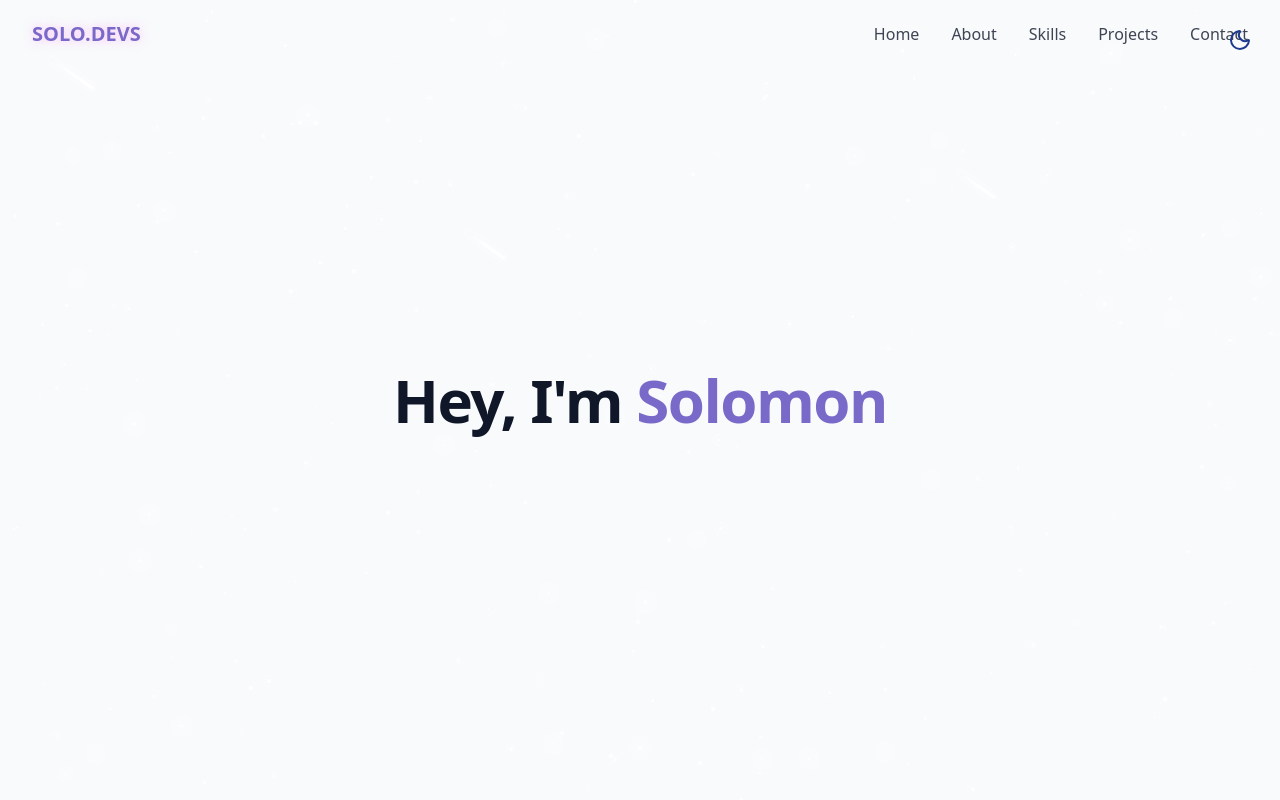
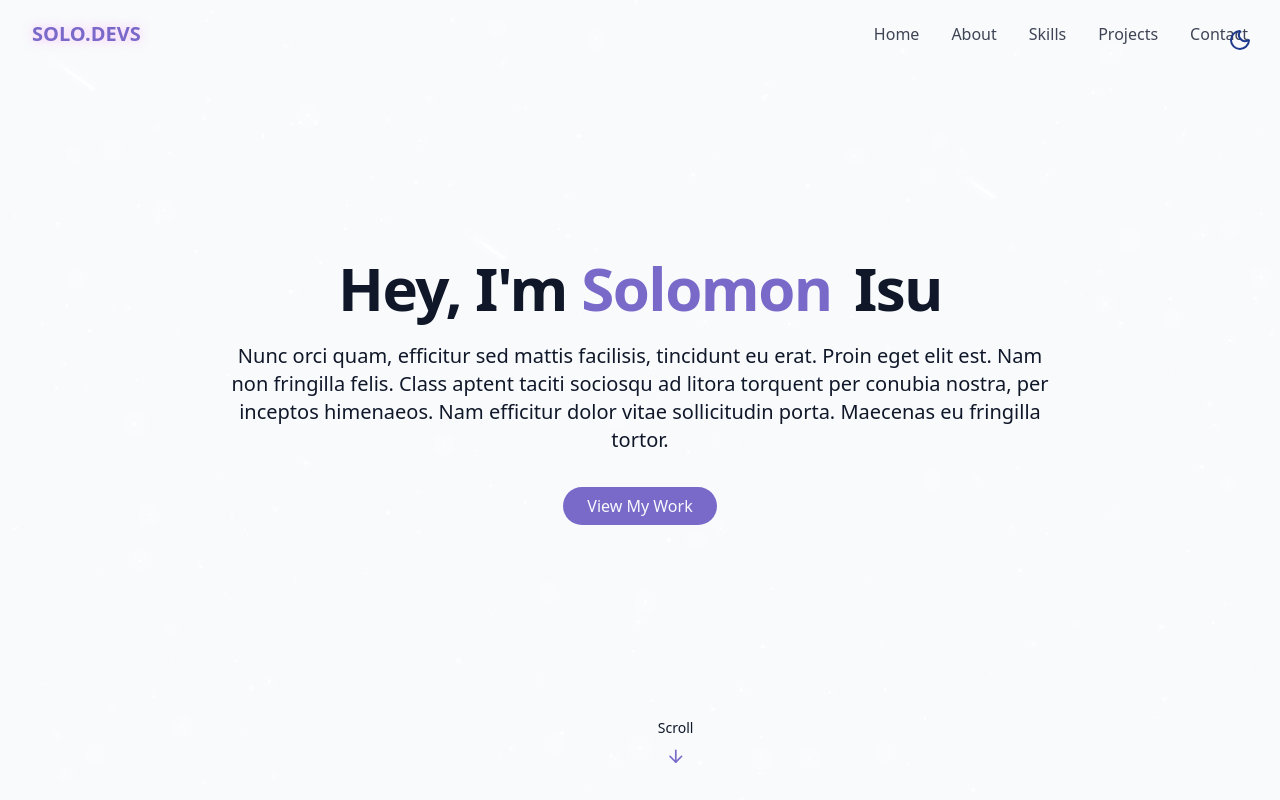
Before and after one commit to solodevss/reactjs-tailwind-portfolio, a React (Vite) app: page / in a window 1280 px wide. Built offline with nearby package versions, Linux system fonts and the light colour scheme.

Commit message:
Hero section integrated — some minor UI alignment issues remain.

```diff
--- a/src/components/HeroSection.jsx
+++ b/src/components/HeroSection.jsx
@@ -1,3 +1,4 @@
+import { ArrowDown } from "lucide-react"
 
 export const HeroSection = () => {
 
@@ -12,13 +13,31 @@
             <div className="container max-w-4xl mx-auto text-center z-10">
                 <div className="space-y-6">
                     <h1 className="text-4xl md:text-6xl font-bold tracking-tight">
-                    <span className="opacity-0 animate-fade-in-delay-1">Hey,</span>
-                    <span className="opacity-0 animate-fade-in-delay-3">{" "} I'm</span>
+                        <span className="opacity-0 animate-fade-in-delay-1">Hey, I'm</span>
                         <span className="text-primary opacity-0 animate-fade-in-delay-5">{" "} Solomon</span>
+                        <span className="text-gradient ml-2 opacity-0 animate-fade-in-delay-5">{" "} Isu</span>
                     </h1>
+
+                    <p className="text-lg md:text-xl text-muted-foreground max-2-2xl mx-auto opacity-o animate-fade-in-delay-6">
+                        Nunc orci quam, efficitur sed mattis facilisis, tincidunt eu erat. Proin eget elit est.
+                        Nam non fringilla felis. Class aptent taciti sociosqu ad litora torquent per conubia nostra,
+                        per inceptos himenaeos. Nam efficitur dolor vitae sollicitudin porta. Maecenas eu fringilla tortor.
+                    </p>
+
+                    <div className="pt-4 opacity-0 animate-fade-in-delay-4">
+                        <a href="#projects" className="cosmic-button">
+                            View My Work
+                        </a>
+                    </div>
+
+                    {/* ArrowDown animation */}
+                    <div className="absolute bottom-8 left-1/2 transform translate-x-1/2 flex flex-col items-center justify-center animate-bounce">
+                        <span className="text-sm text-muted-foreground mb-2"> Scroll </span>
+                        <ArrowDown className="h-5 w-5 text-primary"/>
+                    </div>
+
                 </div>
             </div>
-
         </section>
     )
 }
--- a/src/index.css
+++ b/src/index.css
@@ -20,6 +20,7 @@
   --animate-fade-in-delay-3: fade-in 0.7s ease-out 0.6s forwards;
   --animate-fade-in-delay-4: fade-in 0.7s ease-out 0.8s forwards;
   --animate-fade-in-delay-5: fade-in 1.7s ease-out 1.2s forwards;
+  --animate-fade-in-delay-6: fade-in 1.9s ease-out 1.3s forwards;
   --animate-meteor: meteor 5s linear infinite;
 }
 
```
Lines whose indentation alone changed are shown as unchanged.
